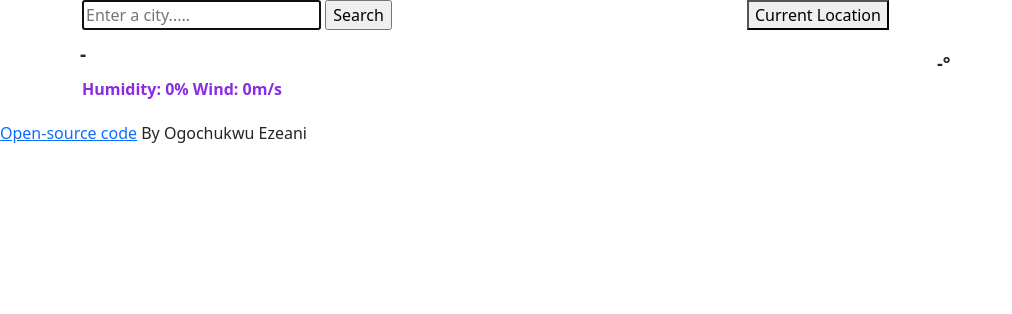
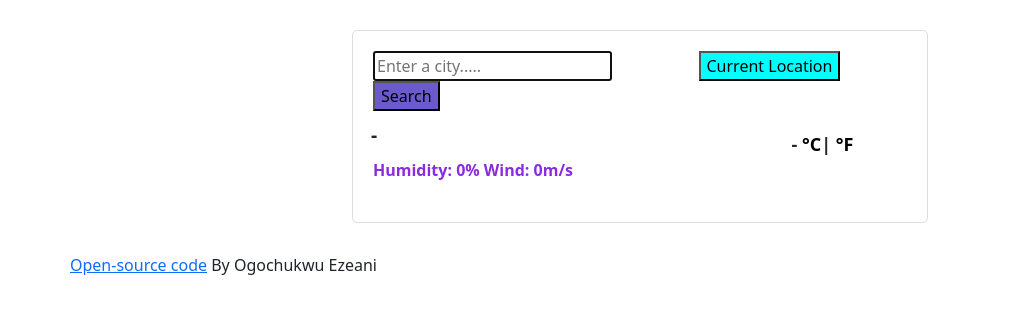
Before and after one commit to Ogooezeani/weather-app, a website built with Parcel: page index.html in a window 1280 px wide. Shown: the whole page, without its empty margins (0-1012 px from the left). Built offline with nearby package versions, Linux system fonts and the light colour scheme; no server answers.

Commit message:
Added links for the temperature conversion unit.

```diff
--- a/index.html
+++ b/index.html
@@ -13,7 +13,8 @@
     />
   </head>
   <body>
-    <div class="container">
+    <div class="container cave">
+      <div class="innerCave">
         <div class="row">
           <div class="col-7">
             <form id="cities-form">
@@ -24,17 +25,26 @@
                 autocomplete="off"
                 autofocus="on"
               />
-            <input id="search-city" type="submit" value="Search" />
+              <input
+                class="check"
+                id="search-city"
+                type="submit"
+                value="Search"
+              />
             </form>
           </div>
           <div class="col">
-          <button id="get-location">Current Location</button>
+            <button class="location" id="get-location">Current Location</button>
           </div>
         </div>
         <div>
           <div class="row">
             <div id="city-label" class="col-9 city">-</div>
-          <div class="col temp"><span id="temp">-</span>°</div>
+            <div class="col temp">
+              <span id="temp">-</span>
+              <a class="active tempLink" id="cel-link" href="#">°C</a>|
+              <a class="active tempLink" id="fah-link" href="#">°F</a>
+            </div>
           </div>
           <div class="row">
             <div id="my-date" class="col info"></div>
@@ -48,8 +58,11 @@
           </div>
         </div>
       </div>
-    <a href="https://github.com/Ogooezeani/weather-app">Open-source code</a> By
-    Ogochukwu Ezeani
+    </div>
+    <a class="sourceCode" href="https://github.com/Ogooezeani/weather-app"
+      >Open-source code</a
+    >
+    By Ogochukwu Ezeani
     <script src="src/index.js"></script>
     <script src="https://cdn.jsdelivr.net/npm/axios@1.1.2/dist/axios.min.js"></script>
   </body>
--- a/src/index.js
+++ b/src/index.js
@@ -30,11 +30,10 @@ function updateWeather(response) {
   let dateElement = document.querySelector("#my-date");
   let currentTime = new Date();
   dateElement.innerHTML = formatDate(currentTime);
-  let tempt = Math.round(response.data.main.temp);
-  console.log(tempt);
-  console.log(response);
+  celsiusTemperature = response.data.main.temp;
   let temptElement = document.querySelector("#temp");
-  temptElement.innerHTML = `${tempt}`;
+  temptElement.innerHTML = Math.round(celsiusTemperature);
+  fahLink.classList.remove("active");
   let humidity = document.querySelector("#humid");
   humidity.innerHTML = response.data.main.humidity;
   let weather = document.querySelector("#weather-text");
@@ -42,6 +41,30 @@ function updateWeather(response) {
   let wind = document.querySelector("#windy");
   wind.innerHTML = response.data.wind.speed;
 }
+function showcelsiusTemp(event){
+  event.preventDefault();
+  if (!celsiusTemperature) {
+    return;
+  }
+
+  celLink.classList.add("active");
+  fahLink.classList.remove("active");
+  let temptElement = document.querySelector("#temp");
+  temptElement.innerHTML = Math.round(celsiusTemperature);
+}
+function showfahrenheitTemp(event){
+  event.preventDefault();
+  if (!celsiusTemperature) {
+    return;
+  }
+
+  let temptElement = document.querySelector("#temp");
+  fahLink.classList.add("active");
+  //celLink.classList.remove("active");
+  let fahrenhetTempt = (celsiusTemperature * 9) / 5 + 32;
+  temptElement.innerHTML = Math.round(fahrenhetTempt);
+}
+
 
 let apiKey = "616b14cbd38253313b3b8852fa77335d";
 function search(event) {
@@ -68,8 +91,20 @@ function getWeatherByLocation() {
       .catch((err) => console.log(err));
   });
 }
+let celsiusTemperature = null;
+
 let searchInput = document.querySelector("#cities-form");
 
 searchInput.addEventListener("submit", search);
 let getLocation = document.querySelector("#get-location");
 getLocation.addEventListener("click", getWeatherByLocation);
+
+let fahLink = document.querySelector("#fah-link");
+fahLink.addEventListener("click", showfahrenheitTemp);
+
+let celLink = document.querySelector("#cel-link");
+celLink.addEventListener("click", showcelsiusTemp);
+
+getWeatherByLocation();
+
+//document.querySelector("#cel-link").classList.remove("active");
--- a/src/styles.css
+++ b/src/styles.css
@@ -23,3 +23,35 @@
   font-weight: bold;
   color: blueviolet;
 }
+.active {
+  color: black;
+  cursor: default;
+  text-decoration: none;
+}
+.active:hover {
+  text-decoration: none;
+  color: black;
+}
+.tempLink {
+  text-decoration: none;
+}
+.cave {
+  max-width: 600px;
+    margin: 30px auto;
+}
+.innerCave {
+  padding: 20px;
+    border: 1px solid #dadde1;
+    border-radius: 5px;
+}
+.sourceCode{
+margin-left: 30px;
+padding-left: 40px;
+text-align: justify;
+}
+.check{
+  background-color: slateblue;
+}
+.location{
+  background-color: aqua;
+}
```
Lines whose indentation alone changed are shown as unchanged.
